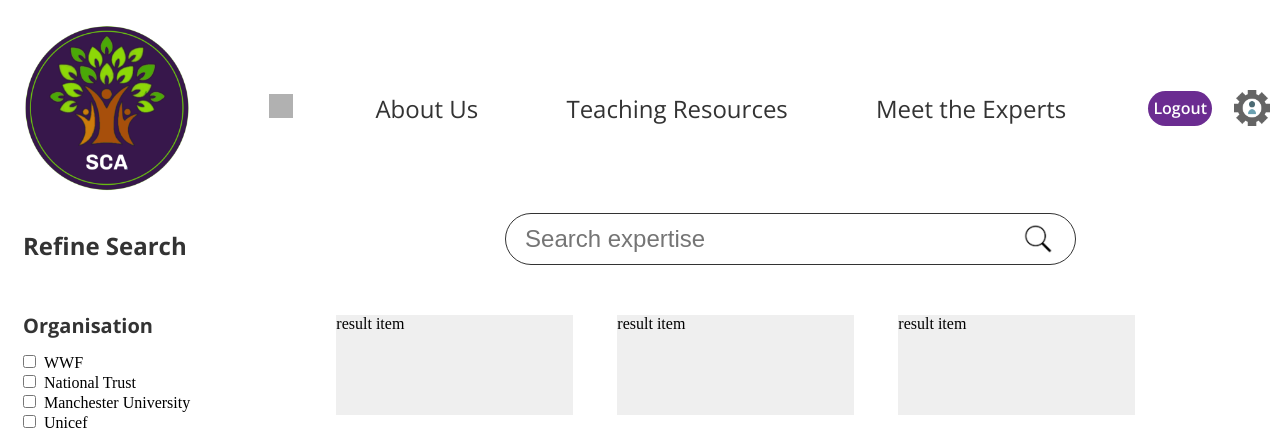
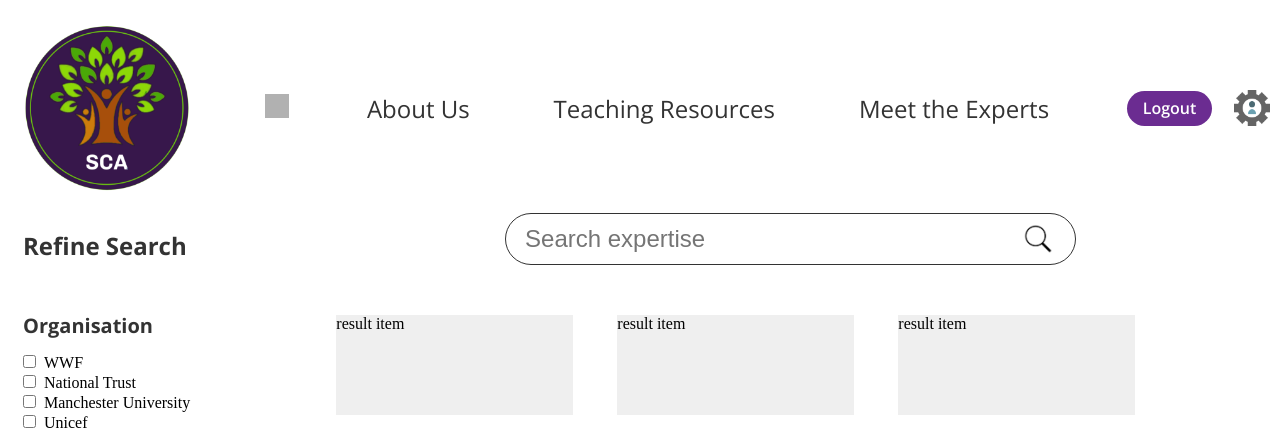
Before and after one commit to 14mclean/SCA, a PHP site: page /directoryresults.php in a window 1280 px wide. Shown: the top 430 px of the page. Run offline with PHP 8.4, Linux system fonts and the light colour scheme; the visitor is signed in with stand-in values (Sample User, id 1); grey boxes are pictures that could not be loaded.

Commit message:
minimum width

```diff
--- a/css/directoryresults.css
+++ b/css/directoryresults.css
@@ -6,6 +6,7 @@
     margin-right: 20px;
     border-radius: 24px;
     padding: 0px 5px;
+    min-width: 75px;
 
     background-color: #6b2c91;
 
--- a/css/meettheexperts.css
+++ b/css/meettheexperts.css
@@ -37,6 +37,7 @@
     margin-top: 83px;
     height: 35px;
     width: fit-content;
+    min-width: 75px;
     padding: 0px 5px;
     border-radius: 24px;
     background-color: #03570d;
```
